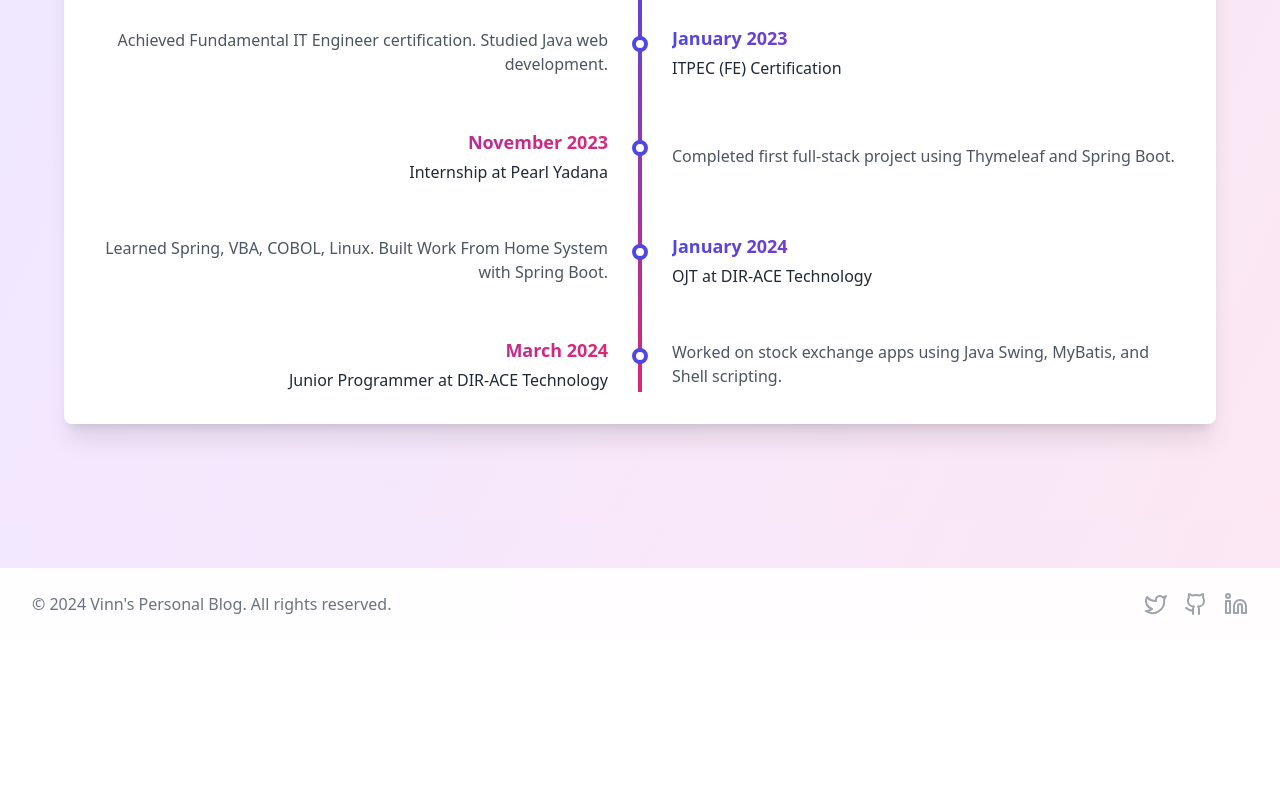
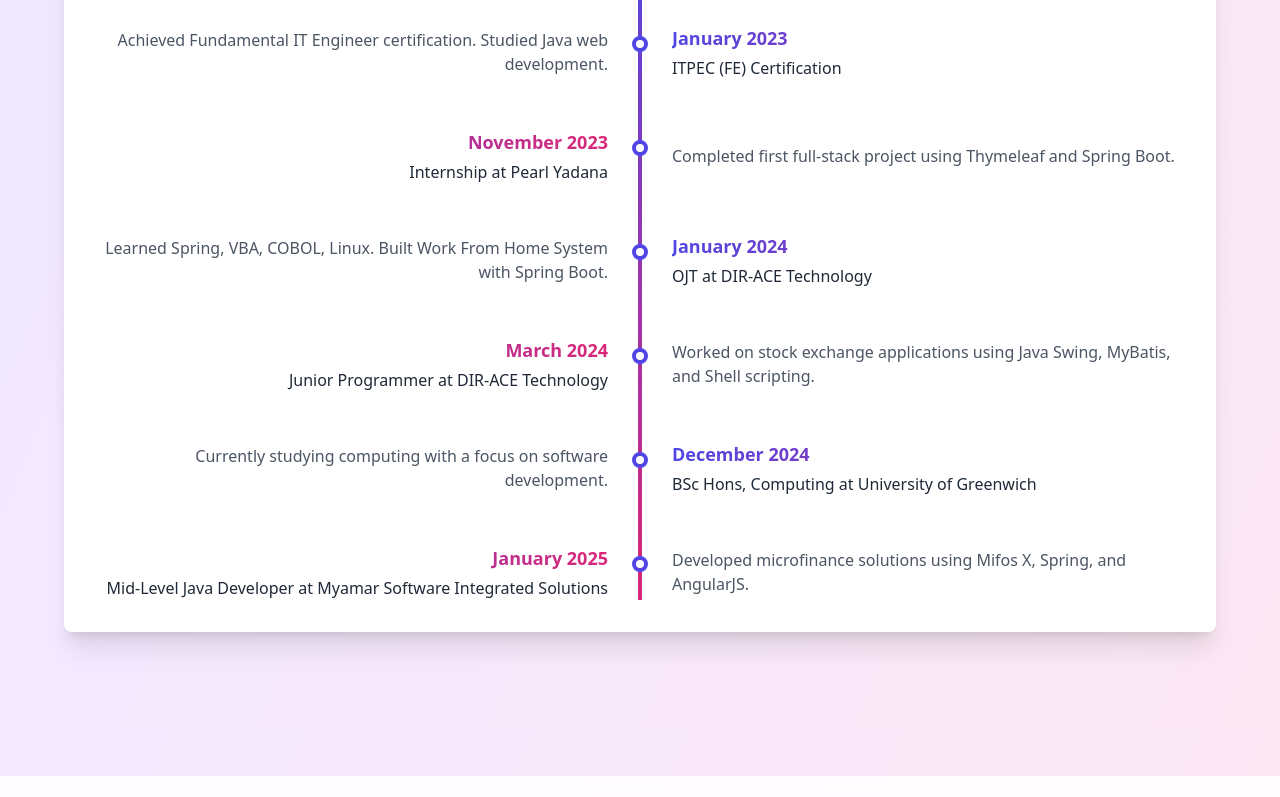
Before and after one commit to thanthtooaung-coding/persona-blog-vuejs, a Vue app: page /about in a window 1280 px wide. Shown: the part 2308-3105 px from the top of the page. Before the commit the page ends 2948 px from the top, so only its background shows below. Built offline with nearby package versions, Linux system fonts and the light colour scheme.

Commit message:
Fix About page

```diff
--- a/src/views/AboutView.vue
+++ b/src/views/AboutView.vue
@@ -254,7 +254,7 @@
   { name: 'AWS', icon: CloudIcon },
   { name: 'CI/CD', icon: CpuIcon },
   { name: 'Apache Tomcat', icon: ServerIcon },
-  // { name: 'GitHub Workflows', icon: CloudIcon },
+  { name: 'GCP', icon: CloudIcon },
   { name: 'Supabase', icon: DatabaseIcon },
   // { name: 'RDS', icon: DatabaseIcon }
 ]
@@ -283,12 +283,18 @@
   {
     date: 'March 2024',
     title: 'Junior Programmer at DIR-ACE Technology',
-    description: 'Worked on stock exchange apps using Java Swing, MyBatis, and Shell scripting.',
+    description:
+      'Worked on stock exchange applications using Java Swing, MyBatis, and Shell scripting.',
   },
-  // {
-  //   date: 'January 2025',
-  //   title: 'Junior Java Developer at MSIS',
-  //   description: 'Built microfinance solutions with Mifos Framework and Spring.',
-  // },
+  {
+    date: 'December 2024',
+    title: 'BSc Hons, Computing at University of Greenwich',
+    description: 'Currently studying computing with a focus on software development.',
+  },
+  {
+    date: 'January 2025',
+    title: 'Mid-Level Java Developer at Myamar Software Integrated Solutions',
+    description: 'Developed microfinance solutions using Mifos X, Spring, and AngularJS.',
+  },
 ]
 </script>
```
